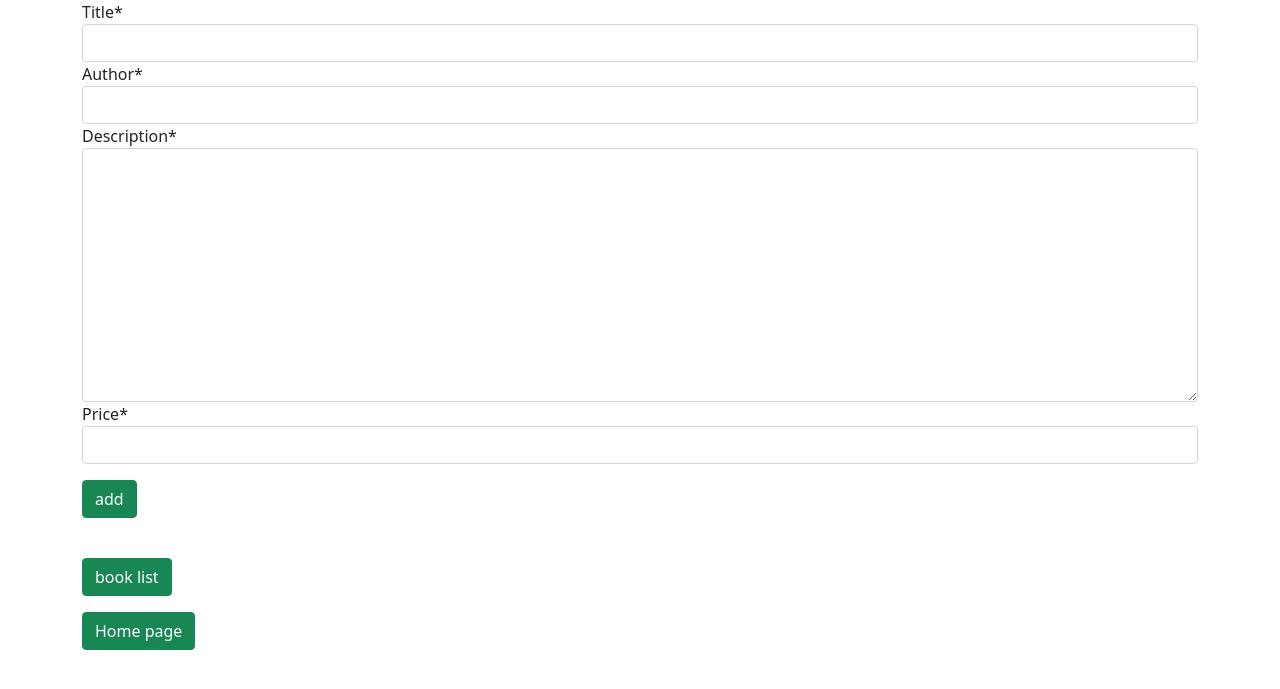
After one commit to ka1antarBAB/Django_bookstore_project, a Django app: page /books/create/ in a window 1280 px wide. The commit adds this page. Shown: the top 689 px of the page. Run offline with Django 4.2, Linux system fonts and the light colour scheme; some libraries are stand-ins or nearby versions.

Commit message:
add carete view (views.py , template, urls.py )

```diff
--- /dev/null
+++ b/books/templates/books/book_create.html
@@ -0,0 +1,20 @@
+{% extends '_Base.html' %}
+{% load crispy_forms_tags %}
+{% block title %}add new book{% endblock title %}
+{% block content %}
+    <form method="POST">
+        {% csrf_token %}
+        {{ form|crispy }}
+        <button class="btn btn-success mt-3" Type="submit">add </button>
+    </form>
+    <br>
+    <div>
+        <a href="{% url 'book_list' %}">
+            <button class="btn btn-success mt-3" Type="submit">book list</button>
+        </a>
+        <br>
+        <a href="{% url 'home' %}">
+            <button class="btn btn-success mt-3" Type="submit">Home page</button>
+        </a>
+    </div>
+{% endblock content %}
--- a/books/templates/books/book_list.html
+++ b/books/templates/books/book_list.html
@@ -15,4 +15,7 @@
     <a href="{% url 'home' %}">
         <button class="btn btn-success mt-3" Type="submit">Home page</button>
     </a>
+    <a href="{% url 'book_create' %}">
+        <button class="btn btn-success mt-3" Type="submit">add new book</button>
+    </a>
 {% endblock content %}
--- a/books/urls.py
+++ b/books/urls.py
@@ -4,5 +4,6 @@ from .import views
 urlpatterns = [
     path('', views.BookListView.as_view(), name='book_list'),
     path('<int:pk>/', views.BookDetailView.as_view(), name='book_detail'),
+    path('create/', views.BookCreateView.as_view(), name='book_create')
 
 ]
--- a/books/views.py
+++ b/books/views.py
@@ -14,3 +14,9 @@ class BookDetailView(generic.DetailView):
     model = Book
     template_name = 'books/book_detail.html'
     context_object_name = 'books'
+
+
+class BookCreateView(generic.CreateView):
+    model = Book
+    fields = ["title", "author", "description", "price", ]
+    template_name = 'books/book_create.html'
--- a/templates/home.html
+++ b/templates/home.html
@@ -10,4 +10,8 @@
     {% else %}
         <a href="{% url 'login' %}">login</a> | <a href="{% url 'signup' %}">signup</a>
     {% endif %}
+    <br>
+    <a href="{% url 'book_list' %}">
+        <button class="btn btn-success mt-3" Type="submit">book list</button>
+    </a>
 {% endblock content %}
```
